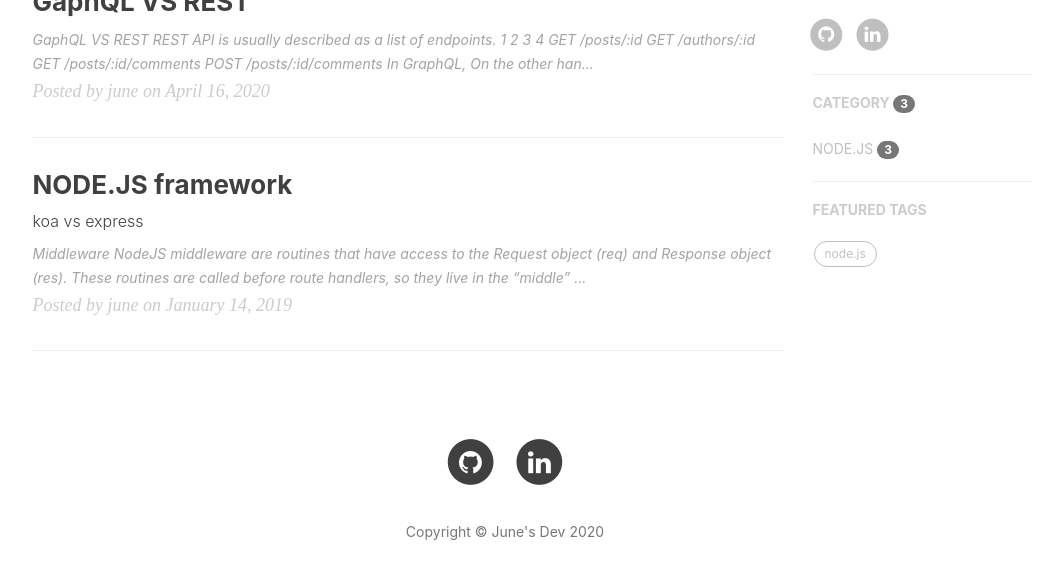
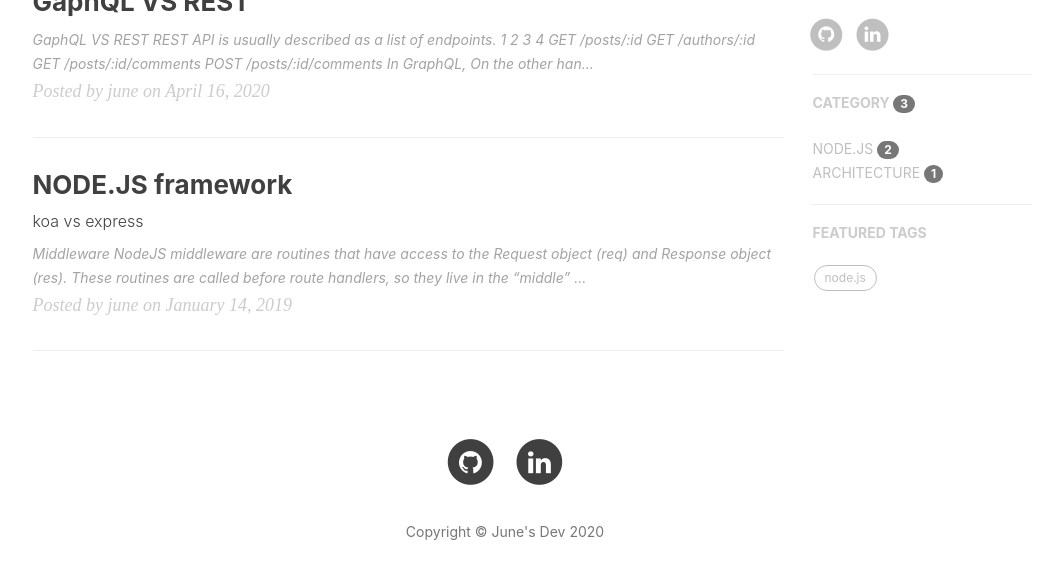
Before and after one commit to june2/june2.github.io, a Jekyll site: the page built from index.html, in a window 1280 px wide, cut to the strip 697-1305 px from the top of the page. Shown: the top 579 px of the strip, without its empty margins (135-1198 px from the left). Built offline with Jekyll 4.4.1, drawn with Linux system fonts in a browser that asks for light colours; nearby versions of some CDN libraries; the list of posts is cut into pages by our own code; comment, search, counter and statistics services are not loaded.

Commit message:
new post

```diff
--- a/_posts/ARCHITECTURE/2020-04-16-GraphQL-vs-REST.md
+++ b/_posts/ARCHITECTURE/2020-04-16-GraphQL-vs-REST.md
@@ -7,7 +7,7 @@
 # header-img: "img/post-bg-re-vs-ng2.jpg"
 header-mask: 0.3
 catalog:    true
-categories: NODE.JS
+categories: ARCHITECTURE
 tags:
   - node.js
 ---
```
